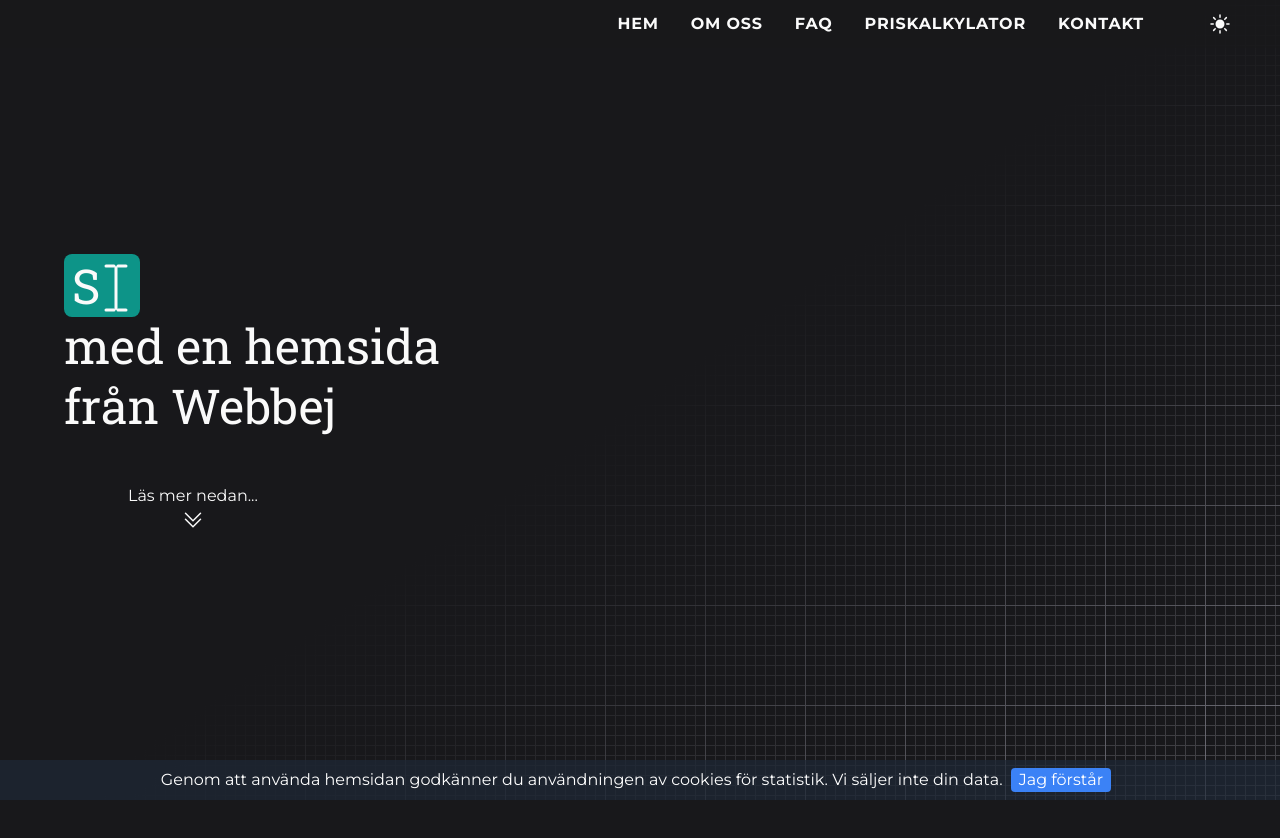
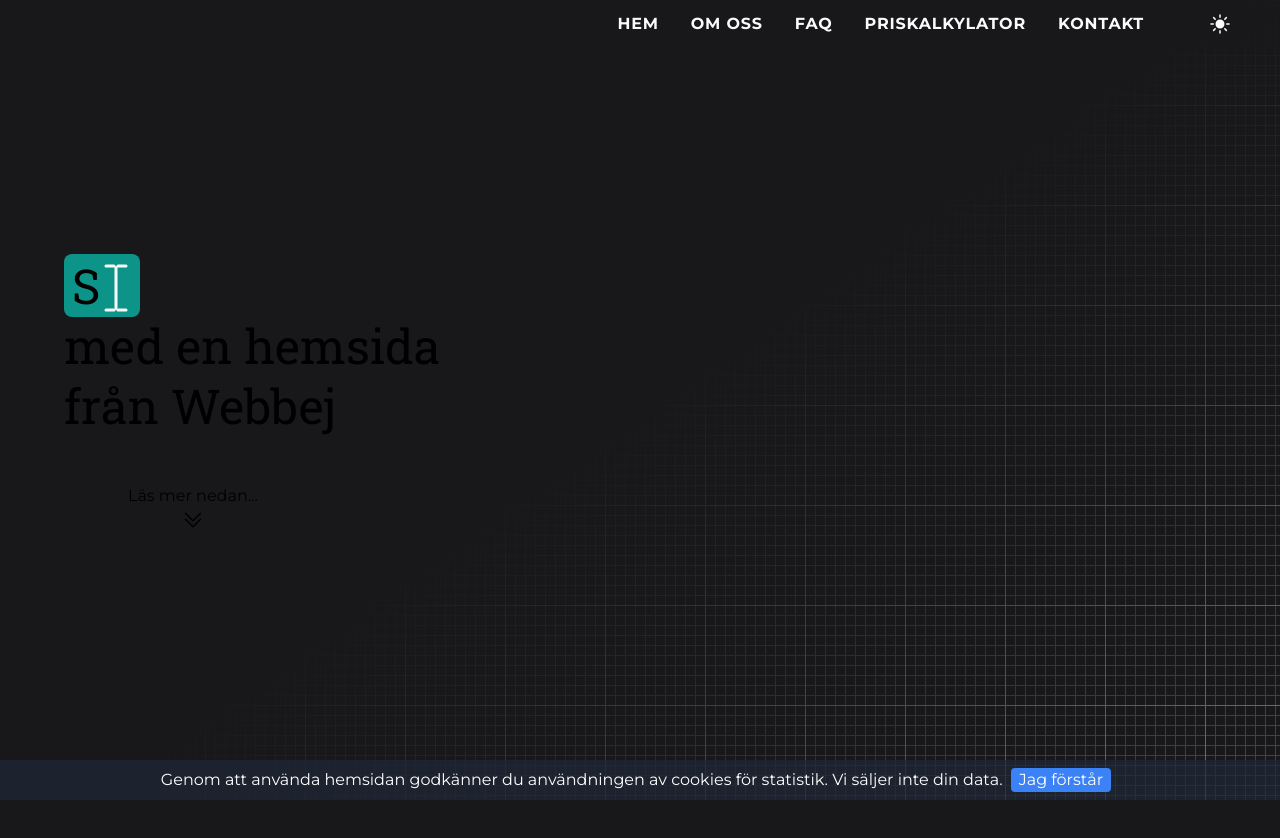
Before and after one commit to saile515/old-portfolio, a Next.js app: page / in a window 1280 px wide. Shown: the top 838 px of the page. Built offline with nearby package versions, Linux system fonts and the light colour scheme; no server answers.

Commit message:
Info boxes

```diff
--- a/components/Header.tsx
+++ b/components/Header.tsx
@@ -36,10 +36,10 @@
 	}, [animationFrame]);
 
 	return (
-		<h1 className="text-zinc-900 dark:text-zinc-50 font-title text-2xl xs:text-4xl sm:text-5xl mt-48 sm:mt-64 mx-4 sm:mx-16 max-w-[18rem] sm:max-w-md sm:leading-tight">
+		<h1 className="font-title text-2xl xs:text-4xl sm:text-5xl mt-48 sm:mt-64 mx-4 sm:mx-16 max-w-[18rem] sm:max-w-md sm:leading-tight">
 			<span className="bg-teal-400 dark:bg-teal-600 rounded-lg px-2 whitespace-nowrap">
 				<span>{text}</span>
-				<i className="bg-[url('/text-caret-light.svg')] dark:bg-[url('/text-caret-dark.svg')] text-zinc-900 dark:text-zinc-50 w-[1em] h-[1em] inline-block -mb-1 sm:-mb-2 -mx-2"></i>
+				<i className="bg-[url('/text-caret-light.svg')] dark:bg-[url('/text-caret-dark.svg')] w-[1em] h-[1em] inline-block -mb-1 sm:-mb-2 -mx-2"></i>
 			</span>
 			<br /> med en hemsida från Webbej
 		</h1>
@@ -48,11 +48,11 @@
 
 export default function Header() {
 	return (
-		<div className="h-screen w-full dark:text-zinc-50 bg-[url('/graph-paper.svg')] relative">
+		<div className="h-screen w-full bg-[url('/graph-paper.svg')] relative">
 			<div className="absolute top-0 left-0 w-full h-full header-gradient-light dark:header-gradient-dark">
 				<DynamicText />
 				<button
-					className="flex flex-col items-center ml-12 sm:ml-32 mt-4 sm:mt-12 text-zinc-900 dark:text-zinc-50"
+					className="flex flex-col items-center ml-12 sm:ml-32 mt-4 sm:mt-12"
 					onClick={() =>
 						window.scrollTo({
 							top: window.innerHeight,
```
